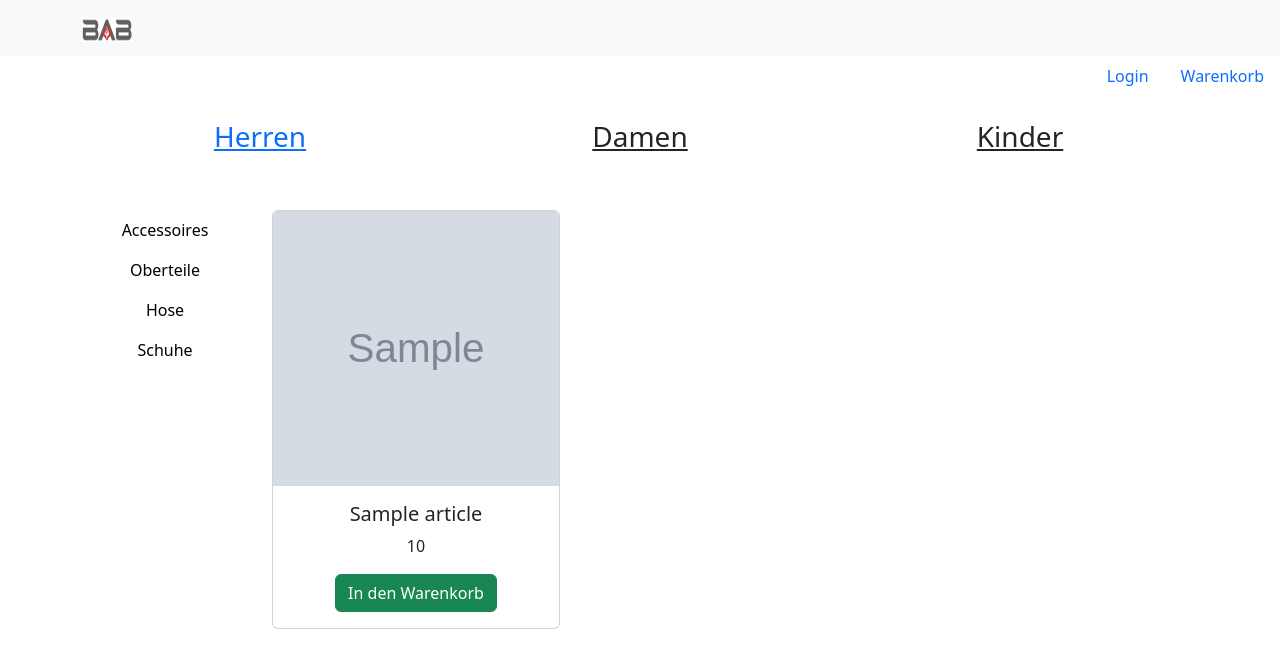
After one commit to sercanberg/WebE, a Symfony app: template symfonyProject/templates/bab/da_layout.html.twig in a window 1280 px wide. The commit adds this page. Shown: the top 668 px of the page. Run offline with Twig, Linux system fonts and the light colour scheme; the template is opened without the code that fills it: most values are stand-ins (such as "Sample title", 1, 10 or a date in 2020); grey boxes marked "Sample" are stand-in pictures; some libraries are stand-ins or nearby versions.

```diff
--- /dev/null
+++ b/symfonyProject/templates/bab/da_layout.html.twig
@@ -0,0 +1,61 @@
+{% extends 'base.html.twig' %}
+{% block content %}
+    <nav class="navbar bg-light">
+        <div class="container">
+            <a href="/bab" class="navbar-brand">
+                <img src="/images/sdf.png" alt="" width="50" height="24">
+            </a>
+        </div>
+    </nav>
+    <ul class="nav justify-content-end">
+        <li class="nav-item">
+            <a class="nav-link" href="/login">Login</a>
+        </li>
+        <li class="nav-item">
+            <a class="nav-link" href="#">Warenkorb</a>
+        </li>
+    </ul>
+    <div class="container" style="text-align:center">
+    <br>
+    <div class="row align-items-start">
+        <div class="col" >
+            <h3><a href="/herren"class="link-blue"> Herren</a></h3>
+        </div>
+        <div class="col" >
+            <h3><a href="/damen" class="link-dark"> Damen</a></h3>
+        </div>
+        <div class="col" >
+            <h3><a href="/kinder" class="link-dark"> Kinder</a></h3>
+        </div>
+    </div>
+    <br>
+    <br>
+    <div class="row justify-content-start">
+        <div class="col-2">
+            <nav class="nav flex-column">
+                <a class="nav-link" style="color: black" href="/hr_ac">Accessoires</a>
+                <a class="nav-link" style="color: black" href="/hr_ob" >Oberteile</a>
+                <a class="nav-link" style="color: black"  href="/hr_ho">Hose</a>
+                <a class="nav-link" style="color: black" href="/hr_sc" >Schuhe</a>
+
+            </nav>
+        </div>
+
+        {% for article in articles %}
+            <div class="col-3">
+                <div class="card" style="width: 18rem;">
+                    <img src="/images/{{article.picture}}" class="card-img-top" height="275">
+                    <div class="card-body">
+                        <h5 class="card-title">{{ article.name }}</h5>
+                        <p class="card-text">{{ article.price }}</p>
+                        <a href="#" class="btn btn-success">In den Warenkorb</a>
+                    </div>
+                </div>
+            </div>
+        {% endfor %}
+
+
+    </div>
+    {% block page_contents %}
+    {% endblock %}
+{% endblock %}
```
Also changed, not shown: symfonyProject/src/Controller/Bab.php (+19 -8 lines), symfonyProject/templates/bab/damen.html.twig (+18 -12 lines), symfonyProject/public/images/damen.png (added).
